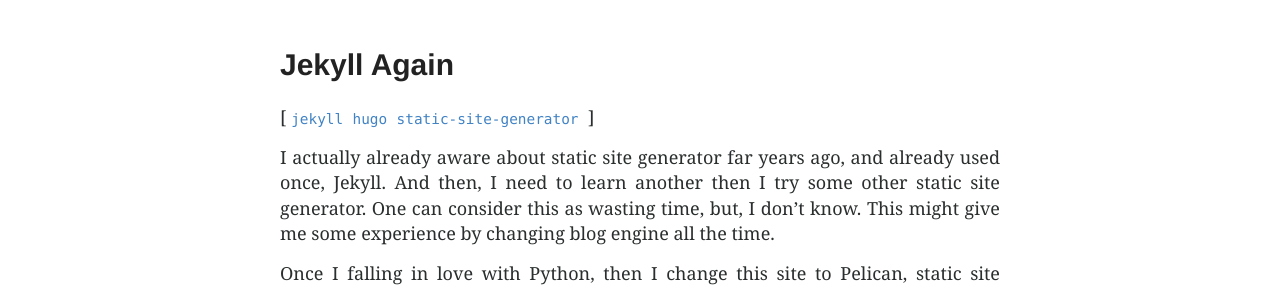
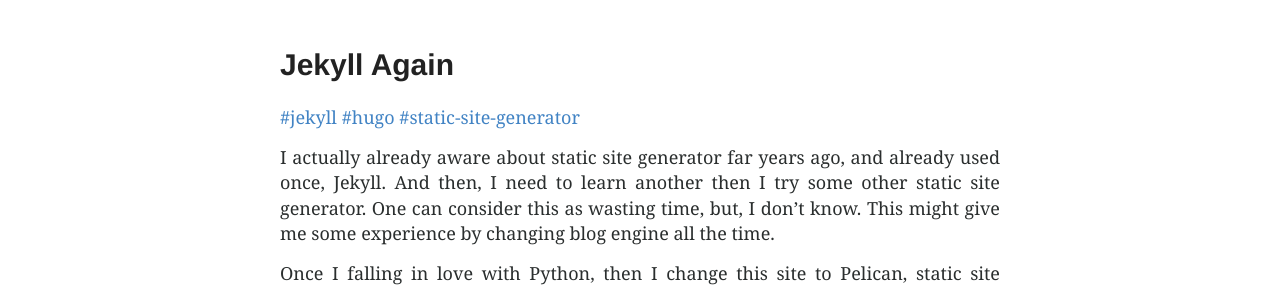
Before and after one commit to egig/egig.github.io, a Jekyll site: the page built from _posts/2019-05-24-a-story-about-this-site.md, in a window 1280 px wide. Shown: the part 122-411 px from the top of the page. Built offline with Jekyll 4.4.1, drawn with Linux system fonts in a browser that asks for light colours; comment, search, counter and statistics services are not loaded.

Commit message:
fix tags

```diff
--- a/_layouts/post.html
+++ b/_layouts/post.html
@@ -5,12 +5,12 @@
 <article class="post">
   <h1>{{ page.title }}</h1>
 
-  <span>[
-	  {% for tag in page.tags %}
-	    {% capture tag_name %}{{ tag }}{% endcapture %}
-      <a href="/tags#{{ tag_name }}"><code class="highligher-rouge"><nobr>{{ tag_name }}</nobr></code>&nbsp;</a>
-	  {% endfor %}
-	]</span>
+  <span>
+    {% for tag in page.tags %}
+      {% capture tag_name %}{{ tag }}{% endcapture %}
+      <a class="post-tag" href="/tags#{{ tag_name }}">#{{ tag_name }}</a>
+    {% endfor %}
+   </span>
 
   <div class="entry">
     {{ content }}
```
Also changed, not shown: index.html (+7 -0 lines), tags.html (+3 -4 lines).
